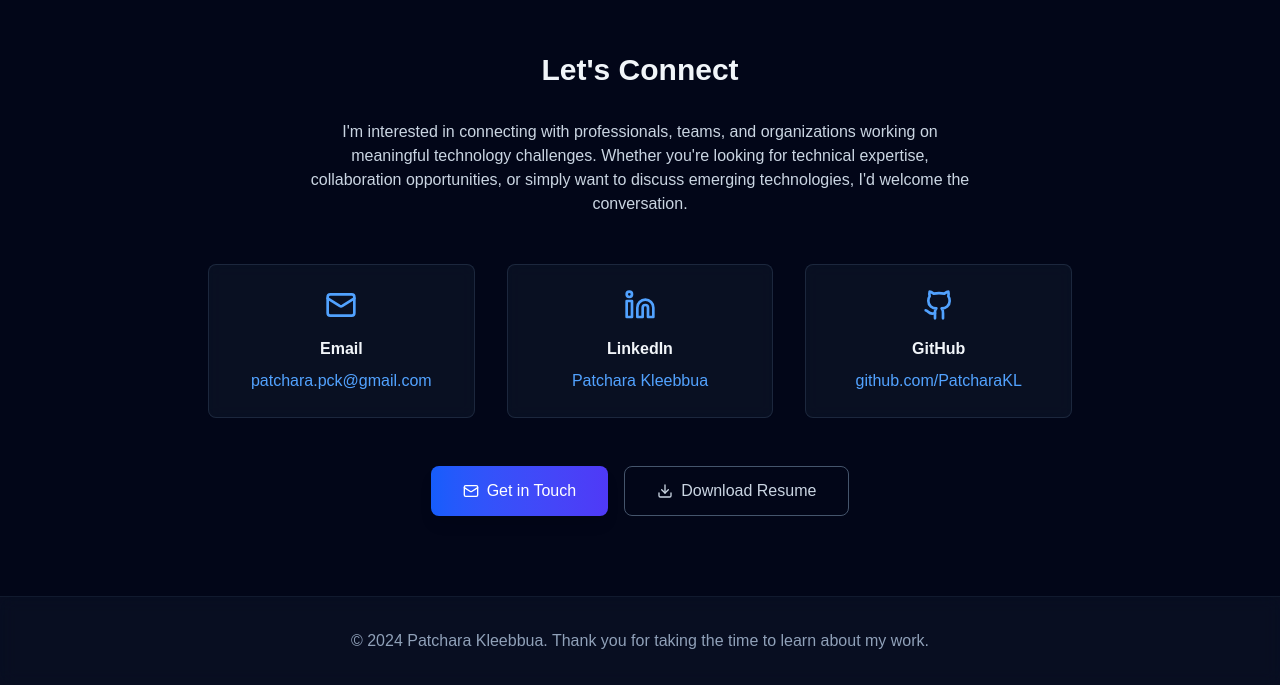
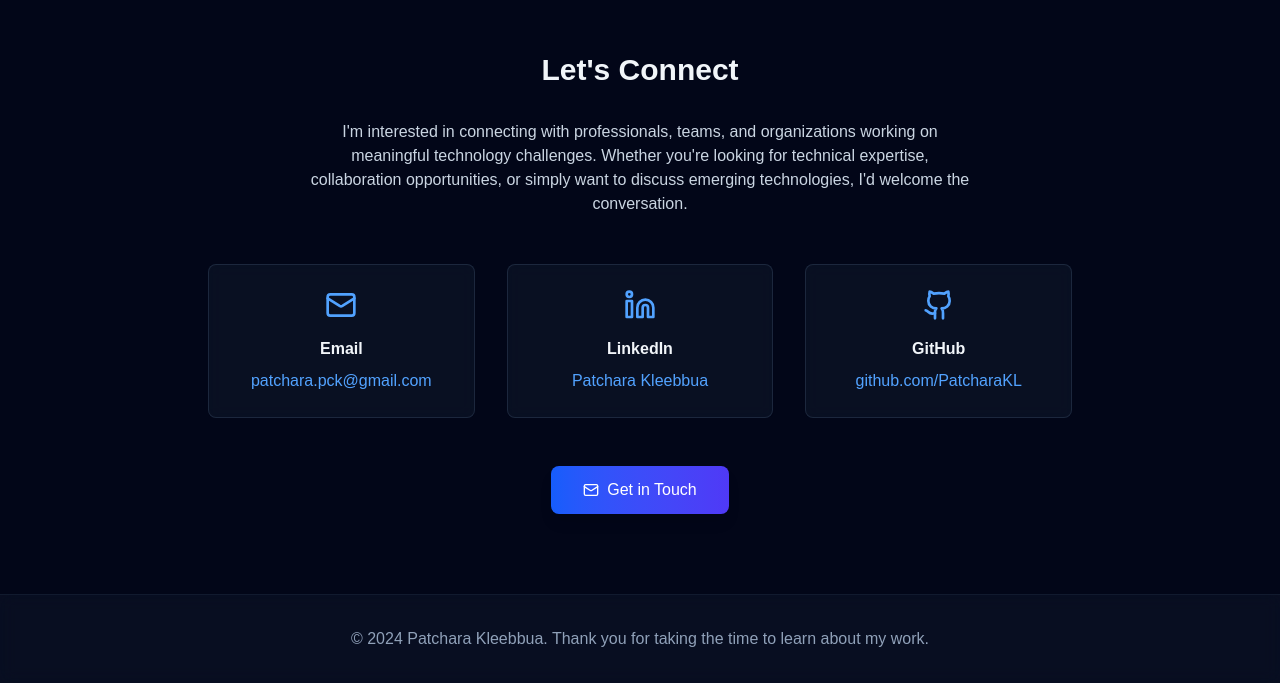
Before and after one commit to PatcharaKL/Patchara.Portfolio, a Next.js app: page / in a window 1280 px wide. Shown: the part 4524-5209 px from the top of the page. Built offline with nearby package versions, Linux system fonts and the light colour scheme.

Commit message:
hide resume download button

```diff
--- a/src/app/page.tsx
+++ b/src/app/page.tsx
@@ -557,10 +557,12 @@ export default function Homepage() {
               <Mail size={16} className="mr-2" />
               Get in Touch
             </a>
-            <button className="px-8 py-3 border border-slate-600 text-slate-300 rounded-lg hover:bg-slate-800/50 hover:border-blue-500 transition-all duration-300 font-medium inline-flex items-center justify-center transform hover:scale-105">
+            {/* <button
+              className="px-8 py-3 border border-slate-600 text-slate-300 rounded-lg hover:bg-slate-800/50 hover:border-blue-500 transition-all duration-300 font-medium inline-flex items-center justify-center transform hover:scale-105"
+            >
               <Download size={16} className="mr-2" />
-              Download Resume
-            </button>
+              Download Resume Coming Soon
+            </button> */}
           </div>
         </div>
       </section>
```
